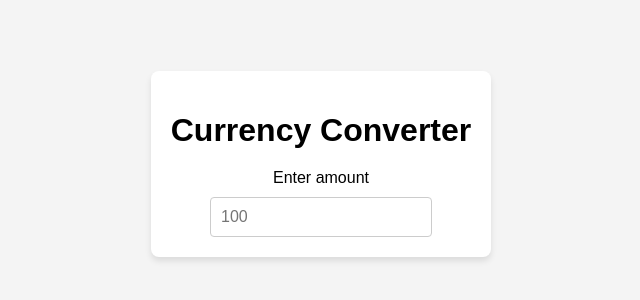
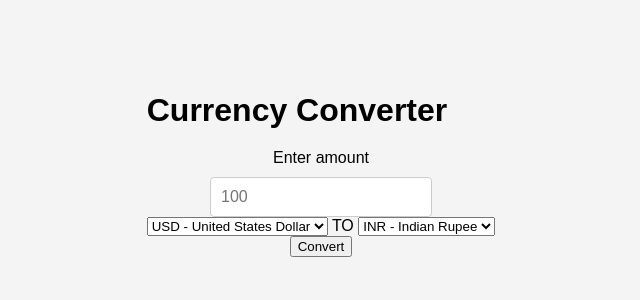
Before and after one commit to sonalikishan/currency-converter, a plain HTML site: page index.html in a window 1280 px wide. Shown: the part 236-536 px from the top of the page, without its empty margins (319-959 px from the left). Drawn offline with Linux system fonts and the light colour scheme.

Commit message:
3-added-dropdown-menu

```diff
--- a/index.html
+++ b/index.html
@@ -7,11 +7,22 @@
     <link rel="stylesheet" href="styles.css">
 </head>
 <body>
-    <div class="container">
+    <div class="converter-form">
         <h1>Currency Converter</h1>
         <form>
-          <label for="amount">Enter amount</label>
-          <input type="number" id="amount" placeholder="100" required>
+            <label for="amount">Enter amount</label>
+            <input type="number" id="amount" placeholder="100" required>
+            <div class="currency-selection">
+                <select id="from-currency" required>
+                  <option value="" disabled selected>USD - United States Dollar</option>
+                </select>
+                <span>TO</span>
+                <select id="to-currency" required>
+                  <option value="" disabled selected>INR - Indian Rupee</option>
+                </select>
+              </div>
+
+              <button type="submit" id="convert-btn">Convert</button>
         </form>
       </div>
 </body>
```
